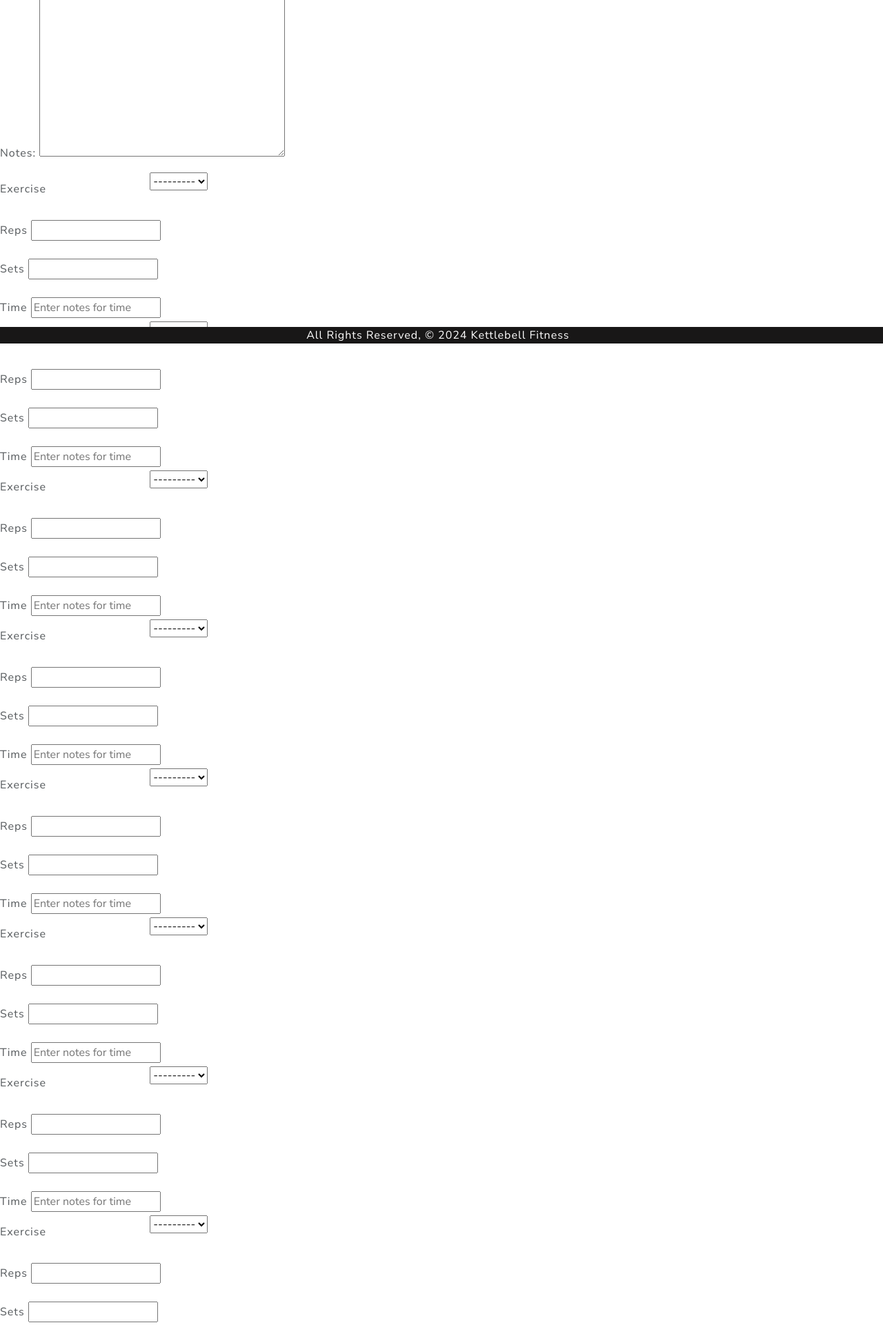
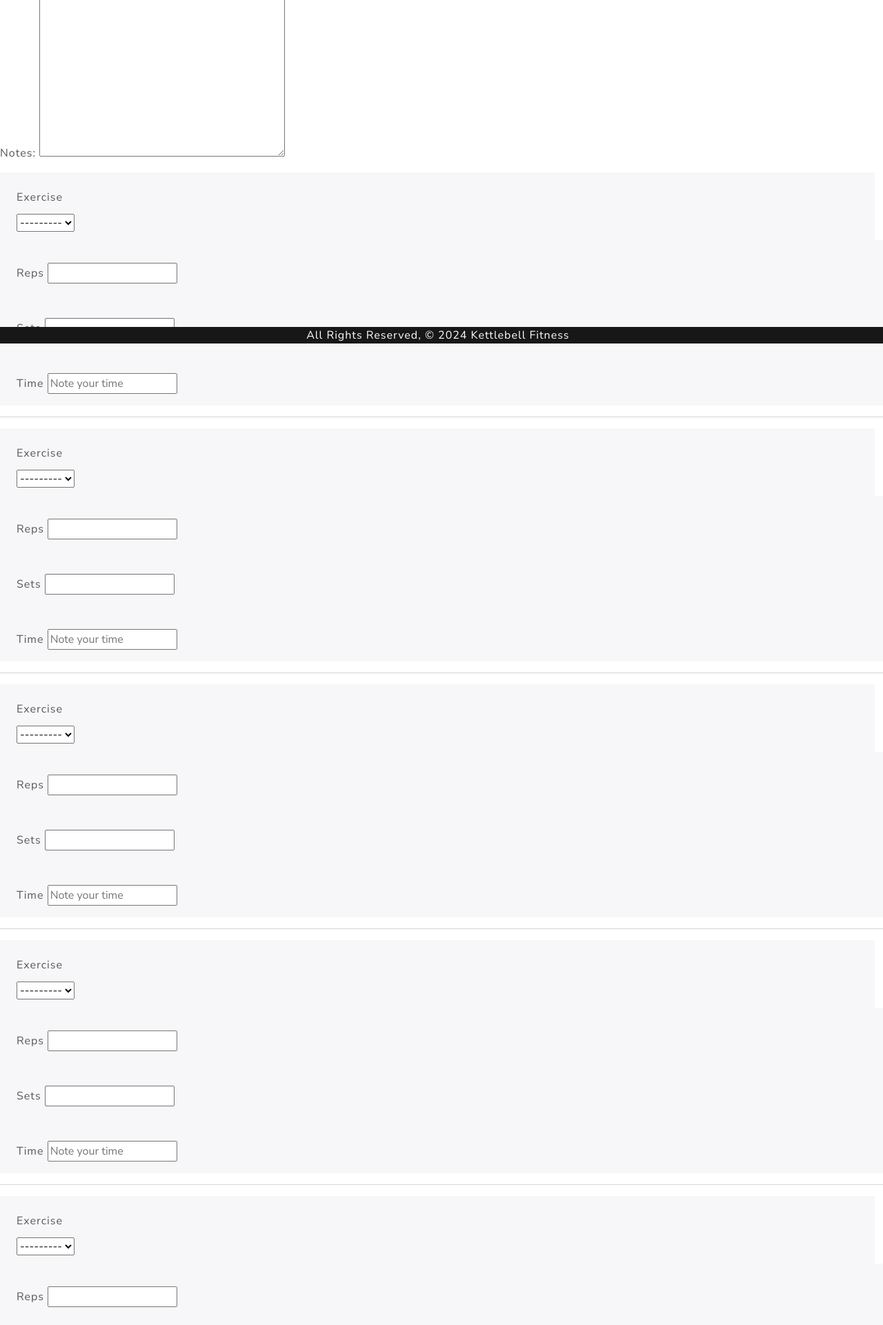
Before and after one commit to sophiabanda/kb_fit, a Django app: page /sessions/create/ in a window 1280 px wide. Shown: the part 302-2223 px from the top of the page at 69% size. Run offline with Django 4.2, Linux system fonts and the light colour scheme; data that the repository does not hold is empty; some libraries are stand-ins or nearby versions.

Commit message:
a tiny css improvement after much struggle

```diff
--- a/kb_fit/forms.py
+++ b/kb_fit/forms.py
@@ -5,7 +5,7 @@ class ExerciseForm(forms.ModelForm):
     exercise = forms.ModelChoiceField(queryset=Exercise.objects.all())
     reps = forms.IntegerField()
     sets = forms.IntegerField()
-    time = forms.CharField(required=False, widget=forms.TextInput(attrs={'placeholder': 'Enter notes for time', 'size': '20'}))
+    time = forms.CharField(required=False, widget=forms.TextInput(attrs={'placeholder': 'Note your time', 'size': '20'}))
 
     class Meta:
         model = Exercise
--- a/kb_fit/templates/session_create.html
+++ b/kb_fit/templates/session_create.html
@@ -2,32 +2,38 @@
 {% load widget_tweaks %}
 {% block content %}
 
+<div style="margin-bottom: 4vh;">
     <form method="post">
+    <div for="session-form">
         {% csrf_token %}
         {{ form.as_p }}
-
+    </div>
+    <div for="exercise-formset">
         {{ exercise_formset.management_form }}
            {% for exercise_form in exercise_formset %}
-    <div class="row">
+           <div class="form-control row">
                <label for="{{ exercise_form.exercise.id_for_label }}" class="col-sm-2 col-form-label">Exercise</label>
                <div class="col-sm-10">
                    {{ exercise_form.exercise }}
                </div>
            </div>
-    <div>
+           <div class="form-control">
                <label for="{{ exercise_form.reps.id_for_label }}" class="form-label mt-4">Reps</label>
                {{ exercise_form.reps }}
            </div>
-    <div>
+           <div class="form-control">
                <label for="{{ exercise_form.sets.id_for_label }}" class="form-label mt-4">Sets</label>
                {{ exercise_form.sets }}
            </div>
-    <div>
+           <div class="form-control">
                <label for="{{ exercise_form.time.id_for_label }}" class="form-label mt-4">Time</label>
                {{ exercise_form.time }}
            </div>
+           <hr>
            {% endfor %}
+    </div>
         <button type="submit" class="btn btn-primary">Submit</button>
     </form>
+</div>
 
 {% endblock %}
```
Lines whose indentation alone changed are shown as unchanged.
